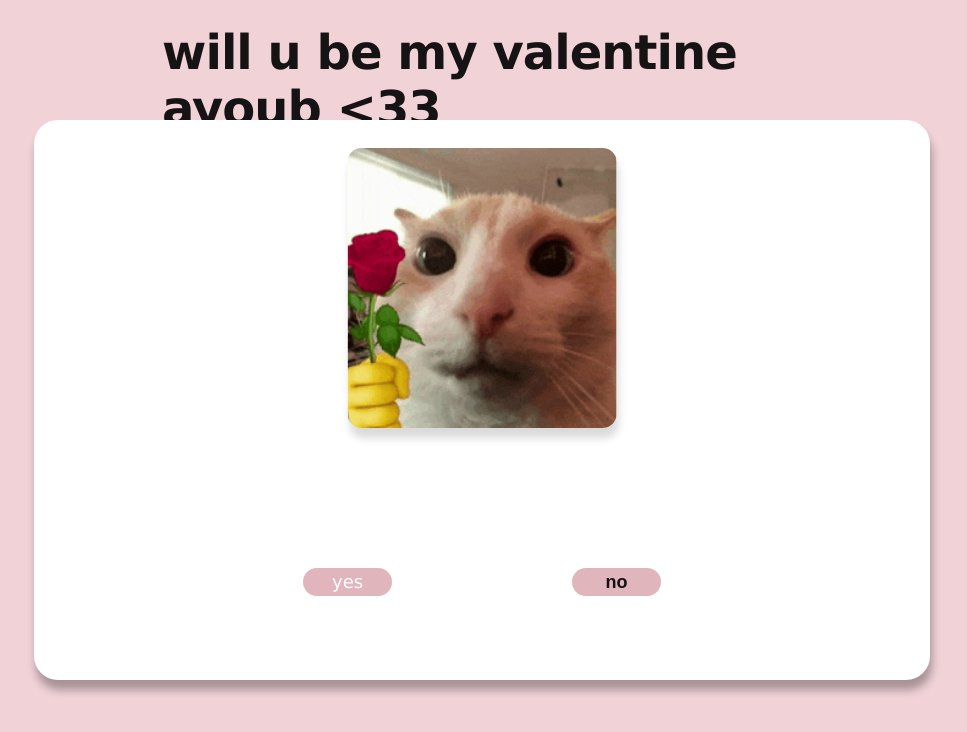
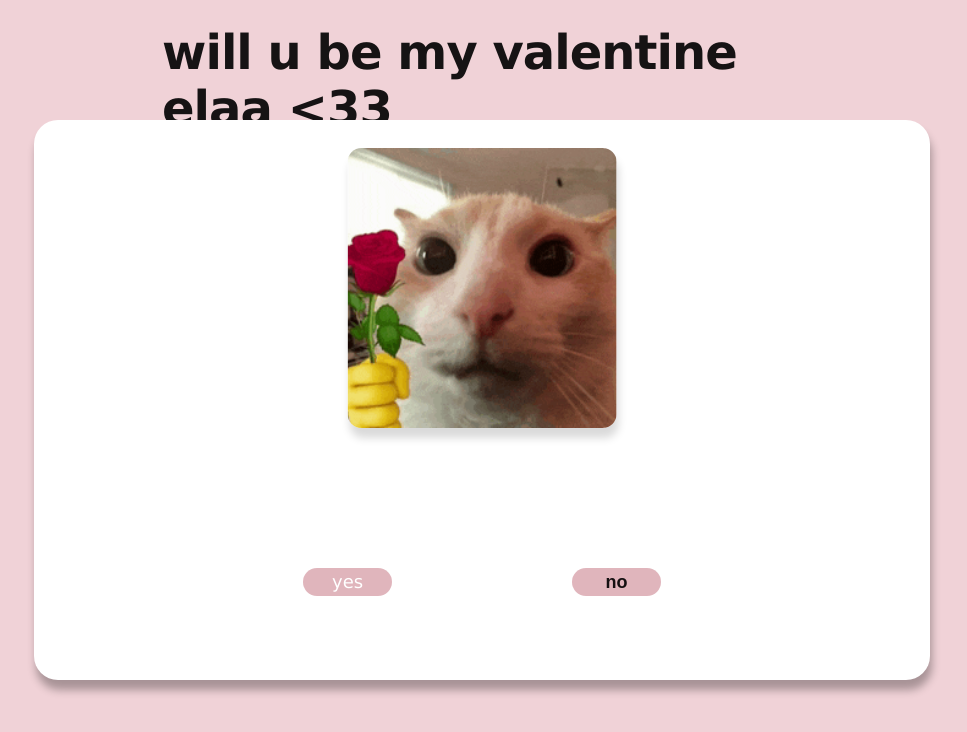
Before and after one commit to uikiakcj-jpg/trust-me-bro, a plain HTML site: page index.html in a window 1280 px wide. Shown: the whole page, without its empty margins (158-1125 px from the left). Drawn offline with Linux system fonts and the light colour scheme.

Commit message:
Update index.html

```diff
--- a/index.html
+++ b/index.html
@@ -31,7 +31,7 @@ function blyat() {
     <title>Document</title>
 </head>
 <body>
-    <h1>will u be my valentine ayoub <33 </h1>
+    <h1>will u be my valentine elaa <33 </h1>
     <div id="box">
     <img src="nanobombs-cat (1).gif" alt="">
     <a href="gg.html"><input type="button" value="yes" id="yes" ></a>
```
